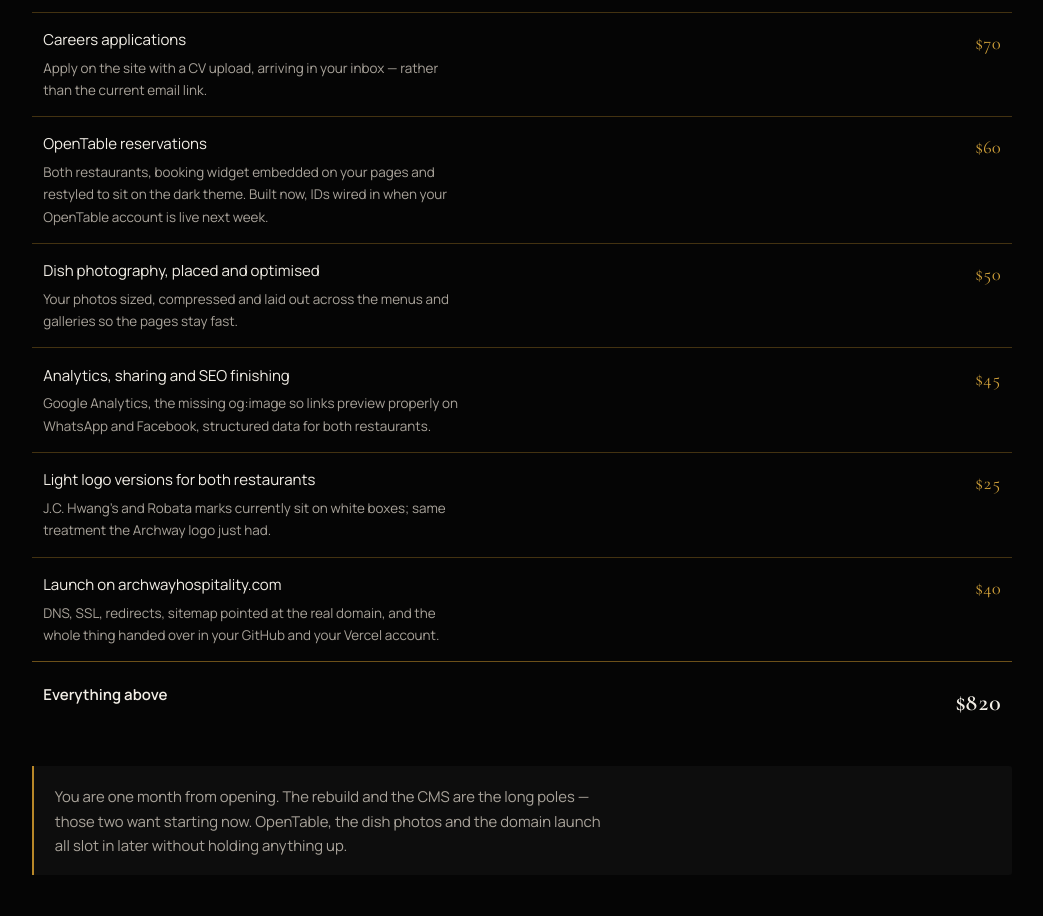
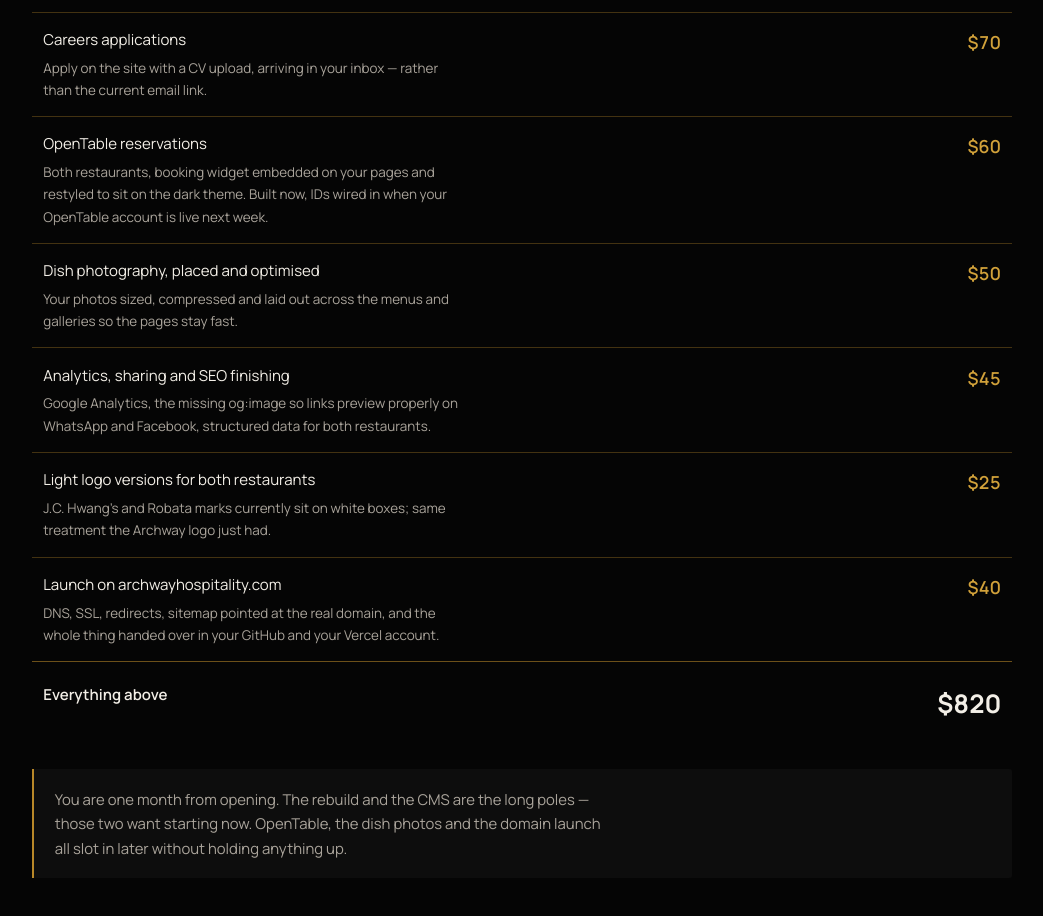
Before and after one commit to anirudhatalmale6-alt/archway-handover, a plain HTML site: page index.html in a window 1280 px wide. Shown: the part 3927-4843 px from the top of the page, without its empty margins (118-1161 px from the left). Drawn offline with nearby package versions, Linux system fonts and the light colour scheme.

Commit message:
Legible lining figures in the price column

```diff
--- a/index.html
+++ b/index.html
@@ -62,13 +62,14 @@ figcaption a:hover{text-decoration:underline}
 table{width:100%;border-collapse:collapse;margin-top:1.6rem;font-size:.94rem}
 th,td{text-align:left;padding:.95rem .7rem;border-bottom:1px solid var(--border);vertical-align:top}
 th{font-size:.7rem;letter-spacing:.18em;text-transform:uppercase;color:var(--gold-bright);font-weight:600}
-td.n{text-align:right;white-space:nowrap;font-variant-numeric:tabular-nums;color:var(--gold-bright);
-     font-family:var(--serif);font-size:1.15rem}
+td.n{text-align:right;white-space:nowrap;color:var(--gold-bright);
+     font-family:var(--sans);font-weight:600;font-size:1.12rem;
+     font-variant-numeric:lining-nums tabular-nums;padding-left:1.5rem}
 td small{display:block;color:var(--muted);font-size:.84rem;margin-top:.25rem;max-width:52ch}
 tr.done td{color:var(--muted)}
 tr.done td.n{color:#7FB069}
 tfoot td{border-bottom:0;padding-top:1.3rem;font-weight:600}
-tfoot td.n{font-size:1.5rem;color:var(--ivory)}
+tfoot td.n{font-size:1.6rem;color:var(--ivory);font-weight:700}
 .note{background:var(--surface);border-left:2px solid var(--gold);padding:1.1rem 1.3rem;margin-top:1.8rem;
       border-radius:0 3px 3px 0}
 .note p{margin:0;color:var(--muted);font-size:.93rem}
```
